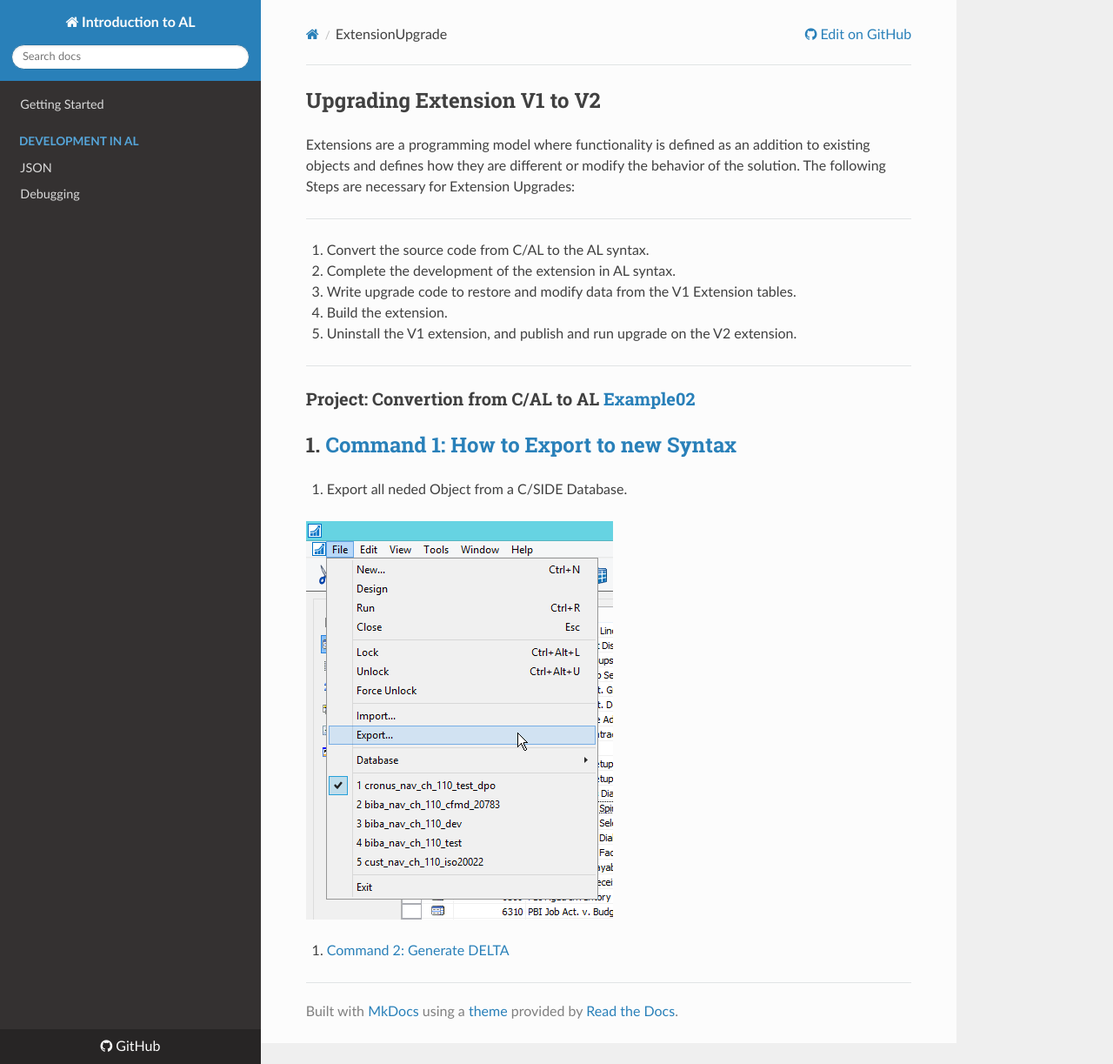
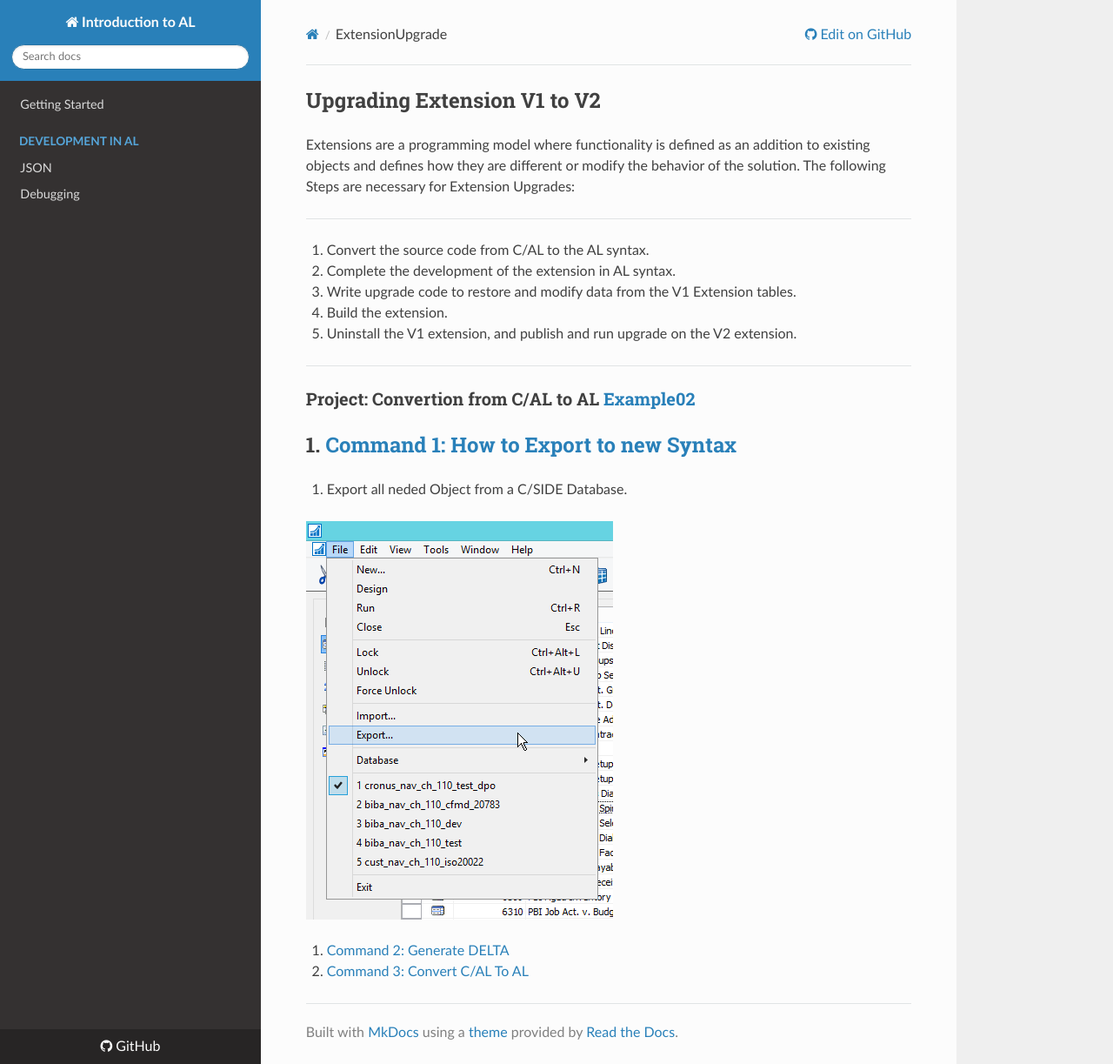
Before and after one commit to EDGZTNSR/IntroductionToAL, an MkDocs documentation site: the page built from docs/ExtensionUpgrade.md, in a window 1280 px wide and 1223 px high. Shown: the whole window at 87% size. Built offline with MkDocs 1.6.1, drawn with Linux system fonts in a browser that asks for light colours; nearby versions of some CDN libraries.

Commit message:
Update ExtensionUpgrade.md

```diff
--- a/docs/ExtensionUpgrade.md
+++ b/docs/ExtensionUpgrade.md
@@ -21,3 +21,5 @@ The following Steps are necessary for Extension Upgrades:
 ---------
 
 3. [Command 2: Generate DELTA](https://github.com/EDGZTNSR/IntroductionToAL/blob/master/Examples/Example02/PowershellCommands.md)
+
+4. [Command 3: Convert C/AL To AL](https://github.com/EDGZTNSR/IntroductionToAL/blob/master/Examples/Example02/PowershellCommands.md)
```
